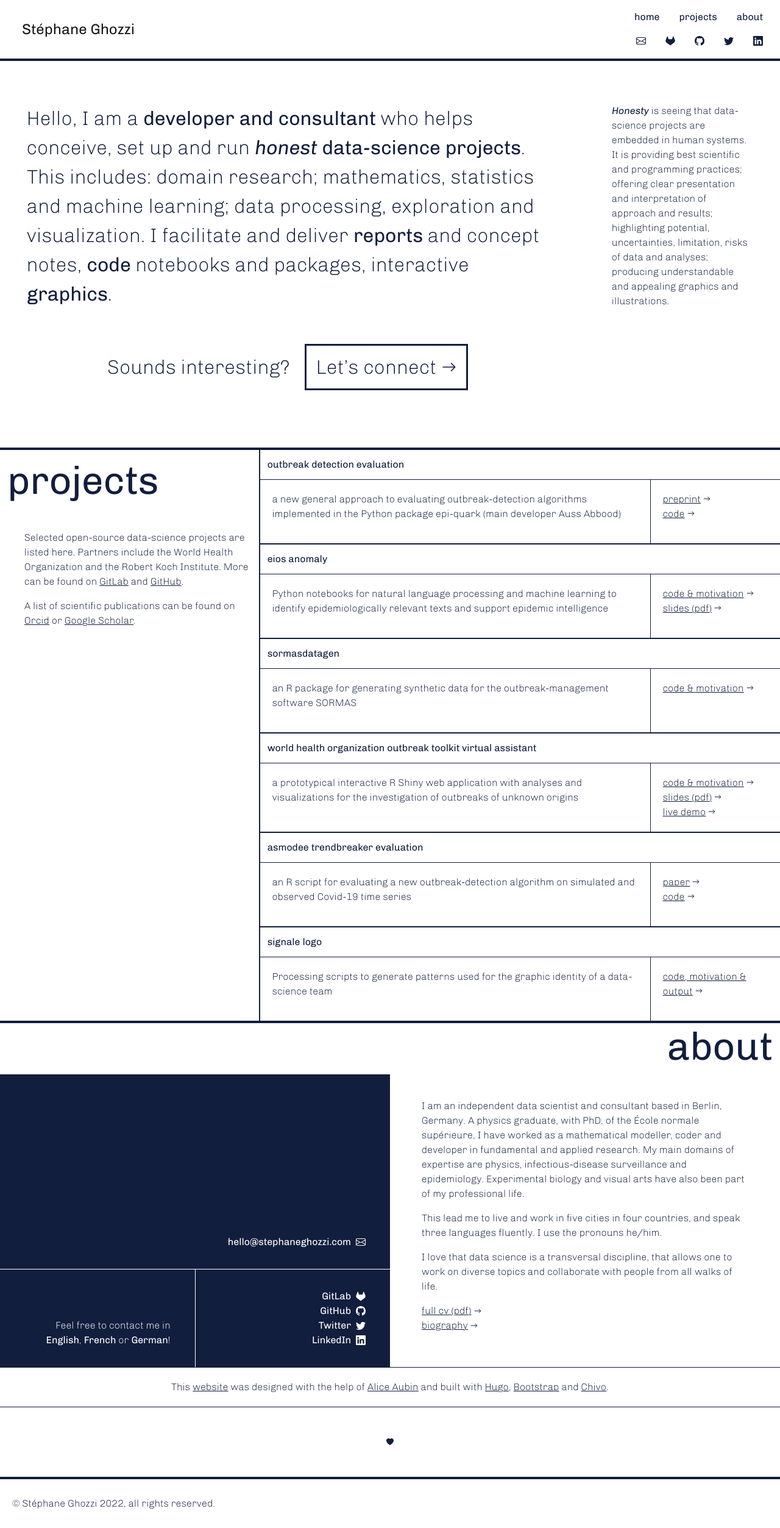
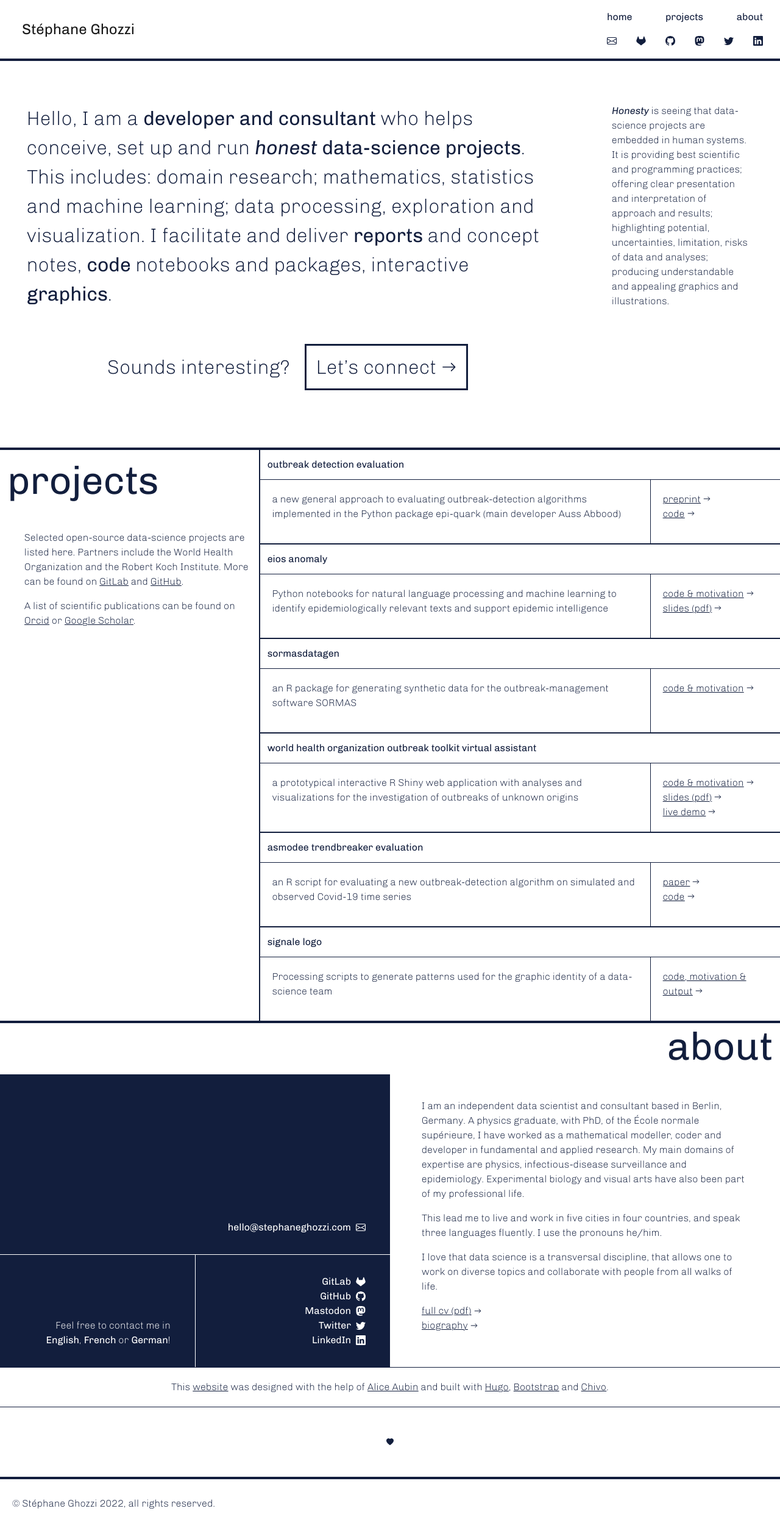
Before and after one commit to stephaneghozzi/stephaneghozzi.github.io, a plain HTML site: page index.html in a window 1280 px wide. Shown: the whole page at 61% size. Drawn offline with Linux system fonts and the light colour scheme.

Commit message:
adds links to Mastodon profile

```diff
--- a/index.html
+++ b/index.html
@@ -65,6 +65,11 @@
     </symbol>
 
 
+    <symbol id="mastodon" viewBox="0 0 16 16">
+      <path d="M11.19 12.195c2.016-.24 3.77-1.475 3.99-2.603.348-1.778.32-4.339.32-4.339 0-3.47-2.286-4.488-2.286-4.488C12.062.238 10.083.017 8.027 0h-.05C5.92.017 3.942.238 2.79.765c0 0-2.285 1.017-2.285 4.488l-.002.662c-.004.64-.007 1.35.011 2.091.083 3.394.626 6.74 3.78 7.57 1.454.383 2.703.463 3.709.408 1.823-.1 2.847-.647 2.847-.647l-.06-1.317s-1.303.41-2.767.36c-1.45-.05-2.98-.156-3.215-1.928a3.614 3.614 0 0 1-.033-.496s1.424.346 3.228.428c1.103.05 2.137-.064 3.188-.189zm1.613-2.47H11.13v-4.08c0-.859-.364-1.295-1.091-1.295-.804 0-1.207.517-1.207 1.541v2.233H7.168V5.89c0-1.024-.403-1.541-1.207-1.541-.727 0-1.091.436-1.091 1.296v4.079H3.197V5.522c0-.859.22-1.541.66-2.046.456-.505 1.052-.764 1.793-.764.856 0 1.504.328 1.933.983L8 4.39l.417-.695c.429-.655 1.077-.983 1.934-.983.74 0 1.336.259 1.791.764.442.505.661 1.187.661 2.046v4.203z"/>
+    </symbol>
+
+
     <symbol id="twitter" viewBox="0 0 16 16">
       <path d="M5.026 15c6.038 0 9.341-5.003 9.341-9.334 0-.14 0-.282-.006-.422A6.685 6.685 0 0 0 16 3.542a6.658 6.658 0 0 1-1.889.518 3.301 3.301 0 0 0 1.447-1.817 6.533 6.533 0 0 1-2.087.793A3.286 3.286 0 0 0 7.875 6.03a9.325 9.325 0 0 1-6.767-3.429 3.289 3.289 0 0 0 1.018 4.382A3.323 3.323 0 0 1 .64 6.575v.045a3.288 3.288 0 0 0 2.632 3.218 3.203 3.203 0 0 1-.865.115 3.23 3.23 0 0 1-.614-.057 3.283 3.283 0 0 0 3.067 2.277A6.588 6.588 0 0 1 .78 13.58a6.32 6.32 0 0 1-.78-.045A9.344 9.344 0 0 0 5.026 15z"/>
     </symbol>
@@ -89,7 +94,7 @@
 
             <div class="container">
 
-                <ul class="nav justify-content-end">
+                <ul class="nav justify-content-between">
 
                         <li class="nav-item">
                             <a href="/#home">home</a>
@@ -110,31 +115,55 @@
     <ul class="nav justify-content-end">
 
             <li class="nav-item">
-                <a href="mailto:hello@stephaneghozzi.com">
+
+
+
+                <a rel="me" href="mailto:hello@stephaneghozzi.com">
                     <svg class="sg-icon"><use xlink:href="#envelope"/></svg>
                 </a>
             </li>
 
             <li class="nav-item">
-                <a href="https://gitlab.com/stephaneghozzi">
+
+
+
+                <a rel="me" href="https://gitlab.com/stephaneghozzi">
                     <svg class="sg-icon"><use xlink:href="#gitlab"/></svg>
                 </a>
             </li>
 
             <li class="nav-item">
-                <a href="https://github.com/stephaneghozzi">
+
+
+
+                <a rel="me" href="https://github.com/stephaneghozzi">
                     <svg class="sg-icon"><use xlink:href="#github"/></svg>
                 </a>
             </li>
 
             <li class="nav-item">
-                <a href="https://twitter.com/stephaneghozzi">
+
+
+
+                <a rel="me" href="https://fosstodon.org/@stephaneghozzi">
+                    <svg class="sg-icon"><use xlink:href="#mastodon"/></svg>
+                </a>
+            </li>
+
+            <li class="nav-item">
+
+
+
+                <a rel="me" href="https://twitter.com/stephaneghozzi">
                     <svg class="sg-icon"><use xlink:href="#twitter"/></svg>
                 </a>
             </li>
 
             <li class="nav-item">
-                <a href="https://linkedin.com/in/stephaneghozzi">
+
+
+
+                <a rel="me" href="https://linkedin.com/in/stephaneghozzi">
                     <svg class="sg-icon"><use xlink:href="#linkedin"/></svg>
                 </a>
             </li>
@@ -645,6 +674,8 @@
 
 
 
+
+
                         </div>
 
                         <div class="row m-0">
@@ -666,19 +697,38 @@
 
 
 
-                                            <a href="https://gitlab.com/stephaneghozzi"><b>GitLab</b>&ensp;<svg class="sg-icon"><use xlink:href="#gitlab"/></svg></a><br>
 
 
 
-                                            <a href="https://github.com/stephaneghozzi"><b>GitHub</b>&ensp;<svg class="sg-icon"><use xlink:href="#github"/></svg></a><br>
+                                            <a rel="me" href="https://gitlab.com/stephaneghozzi"><b>GitLab</b>&ensp;<svg class="sg-icon"><use xlink:href="#gitlab"/></svg></a><br>
 
 
 
-                                            <a href="https://twitter.com/stephaneghozzi"><b>Twitter</b>&ensp;<svg class="sg-icon"><use xlink:href="#twitter"/></svg></a><br>
 
 
 
-                                            <a href="https://linkedin.com/in/stephaneghozzi"><b>LinkedIn</b>&ensp;<svg class="sg-icon"><use xlink:href="#linkedin"/></svg></a><br>
+                                            <a rel="me" href="https://github.com/stephaneghozzi"><b>GitHub</b>&ensp;<svg class="sg-icon"><use xlink:href="#github"/></svg></a><br>
+
+
+
+
+
+
+                                            <a rel="me" href="https://fosstodon.org/@stephaneghozzi"><b>Mastodon</b>&ensp;<svg class="sg-icon"><use xlink:href="#mastodon"/></svg></a><br>
+
+
+
+
+
+
+                                            <a rel="me" href="https://twitter.com/stephaneghozzi"><b>Twitter</b>&ensp;<svg class="sg-icon"><use xlink:href="#twitter"/></svg></a><br>
+
+
+
+
+
+
+                                            <a rel="me" href="https://linkedin.com/in/stephaneghozzi"><b>LinkedIn</b>&ensp;<svg class="sg-icon"><use xlink:href="#linkedin"/></svg></a><br>
 
 
                                 </div>
```
Also changed, not shown: 404.html (+35 -6 lines), biography/index.html (+35 -6 lines), 1 other file.
